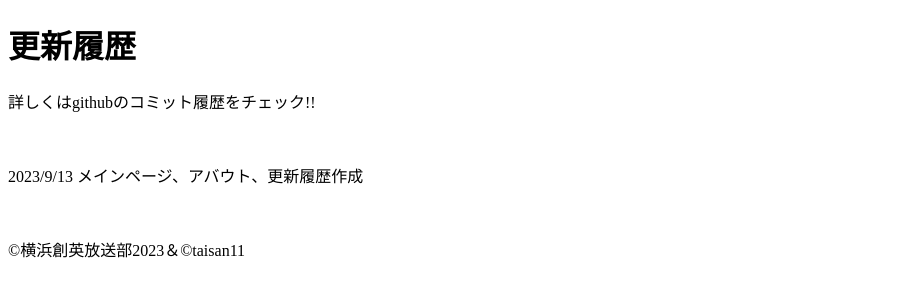
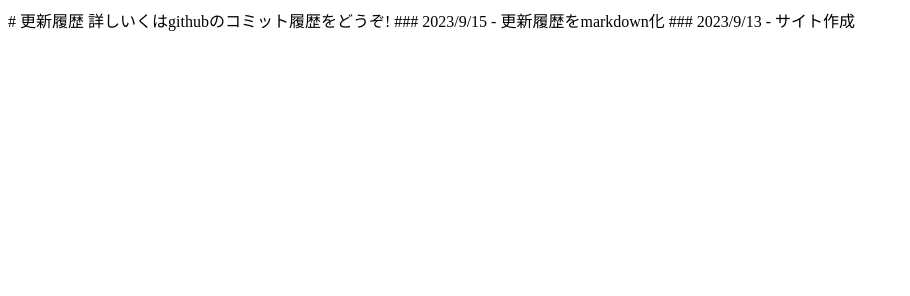
Before and after one commit to YSoeiBroadcast/YSoeiBroadcast.github.io, a plain HTML site: page changelog.html in a window 1280 px wide. Shown: the whole page, without its empty margins (0-910 px from the left). Drawn offline with Linux system fonts and the light colour scheme.

Commit message:
更新履歴をmarkdown

```diff
--- a/changelog.html
+++ b/changelog.html
@@ -6,15 +6,20 @@
     <title>更新履歴 | 横浜創英放送部</title>
 </head>
 <body>
-    <h1>更新履歴</h1>
-    <p>詳しくはgithubのコミット履歴をチェック!!</p>
-    <br>
-    <p>2023/9/13 メインページ、アバウト、更新履歴作成</p>
-    <br>
-    <p>&copy;横浜創英放送部2023＆&copy;taisan11</p>
+    <marked-content>
+# 更新履歴
+
+詳しいくはgithubのコミット履歴をどうぞ!
+
+### 2023/9/15
+- 更新履歴をmarkdown化
+### 2023/9/13
+- サイト作成
+    </marked-content>
     <!-- Jitoin Fire Tag -->
     <script type="module">
         import fire from 'https://cdn.jitoin.com/fire.js';
         fire('websites/uU9N477N4J');
-    </script></body>
+    </script>
+    </body>
 </html>
```
